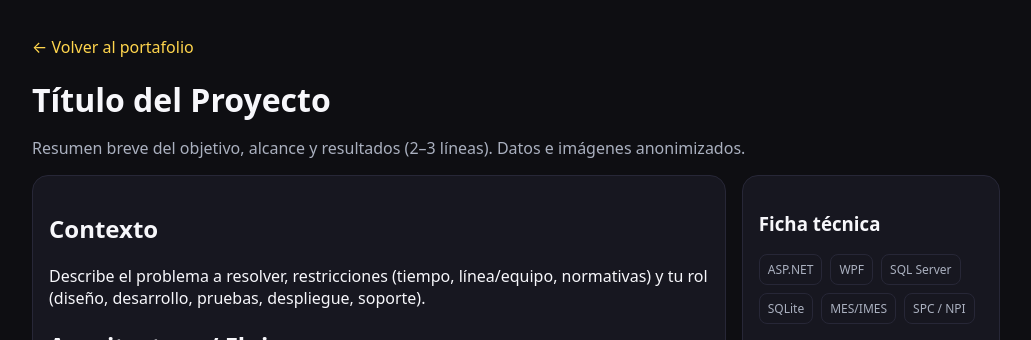
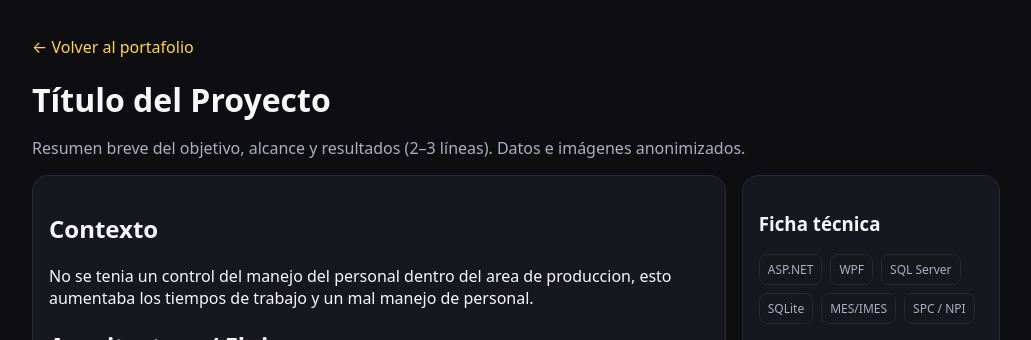
Before and after one commit to MarcoAbad2607/portafolio, a plain HTML site: page proyectos/registro-operadores.html in a window 1280 px wide. Shown: the top 340 px of the page, without its empty margins (92-1123 px from the left). Drawn offline with Linux system fonts and the light colour scheme.

Commit message:
Add files via upload

```diff
--- a/proyectos/registro-operadores.html
+++ b/proyectos/registro-operadores.html
@@ -3,7 +3,7 @@
 <head>
   <meta charset="utf-8" />
   <meta name="viewport" content="width=device-width, initial-scale=1" />
-  <title>Case Study — Título del Proyecto</title>
+  <title>Case Study — Registro de Operadores</title>
   <meta name="description" content="Caso de estudio de proyecto: contexto, arquitectura, implementación, resultados y lecciones." />
   <link rel="icon" href="../favicon.ico">
   <style>
@@ -39,7 +39,7 @@
       <!-- Columna principal -->
       <main class="card">
         <h2>Contexto</h2>
-        <p>Describe el problema a resolver, restricciones (tiempo, línea/equipo, normativas) y tu rol (diseño, desarrollo, pruebas, despliegue, soporte).</p>
+        <p>No se tenia un control del manejo del personal dentro del area de produccion, esto aumentaba los tiempos de trabajo y un mal manejo de personal.</p>
 
         <h2>Arquitectura / Flujo</h2>
         <img src="../img/ejemplos/arquitectura.png" alt="Diagrama de arquitectura" />
```
